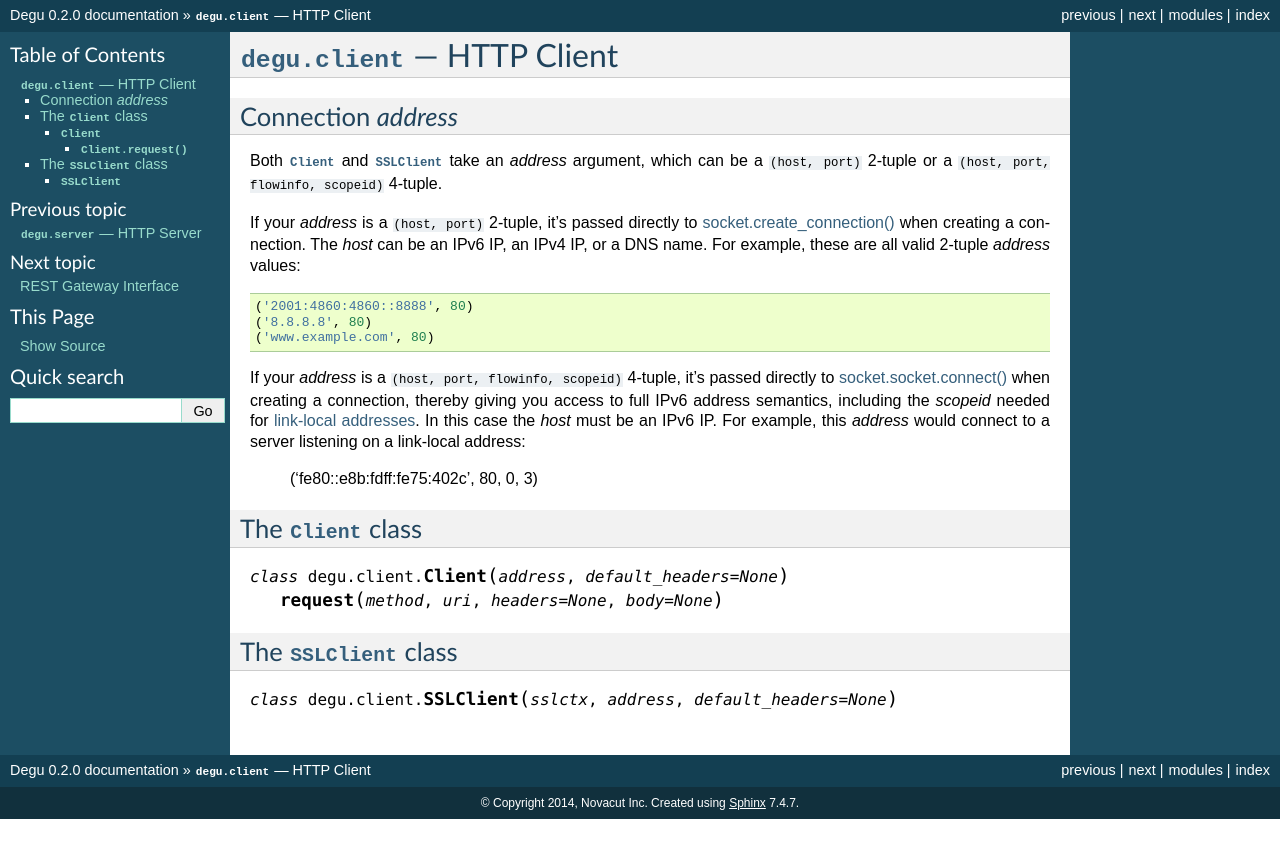
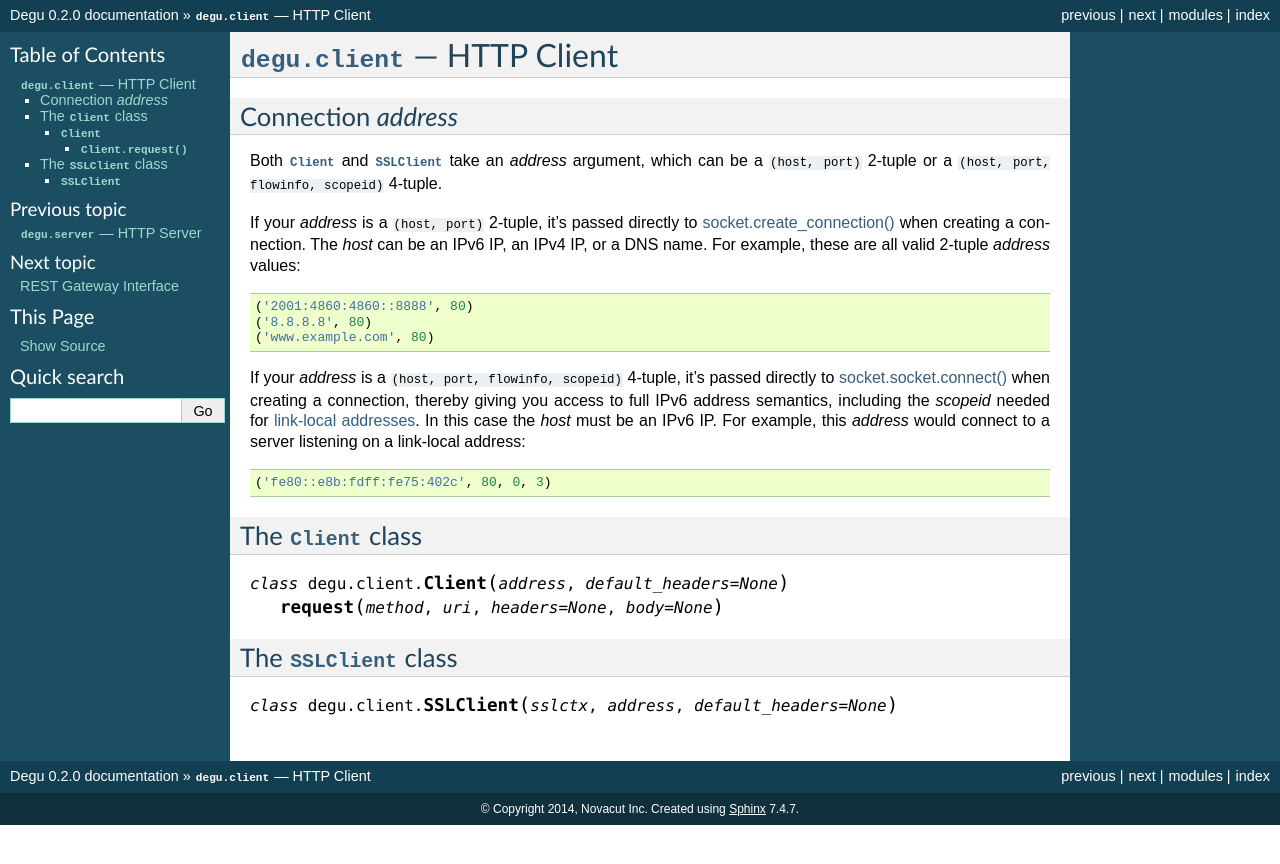
Before and after one commit to json420/degu, a Sphinx documentation site: the page built from doc/degu.client.rst, in a window 1280 px wide. Shown: the top 864 px of the page. Built offline with Sphinx 7.4.7, drawn with Linux system fonts in a browser that asks for light colours; some of the changed lines change nothing that is shown.

Commit message:
markup typo

```diff
--- a/doc/degu.client.rst
+++ b/doc/degu.client.rst
@@ -26,7 +26,7 @@ directly to `socket.socket.connect()`_ when creating a connection, thereby
 giving you access to full IPv6 address semantics, including the *scopeid* needed
 for `link-local addresses`_.  In this case the *host* must be an IPv6 IP.  For
 example, this *address* would connect to a server listening on a link-local
-address:
+address::
 
     ('fe80::e8b:fdff:fe75:402c', 80, 0, 3)
 
```
